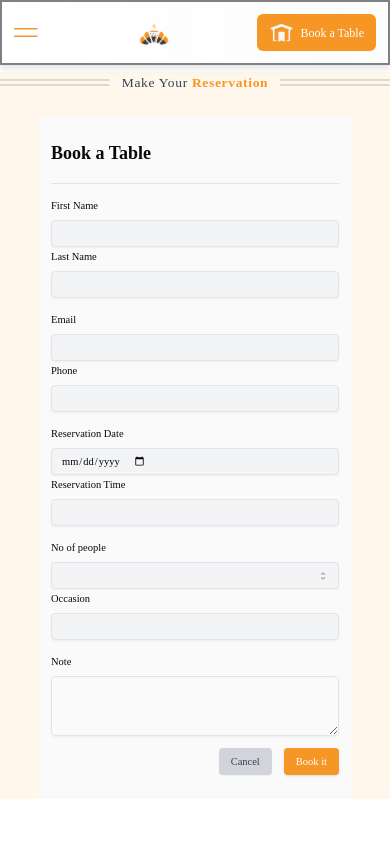
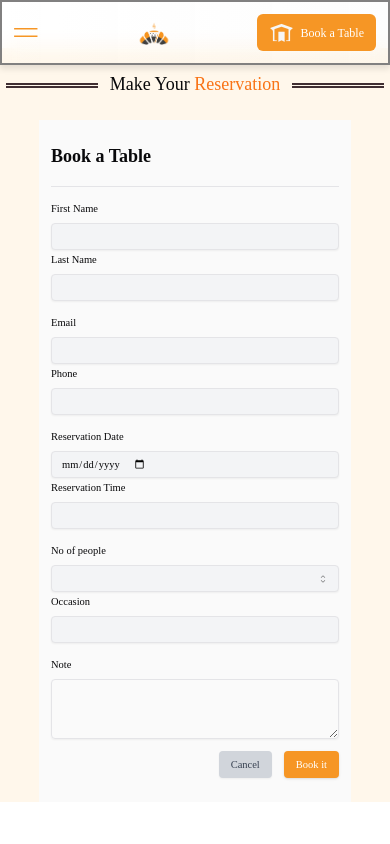
Before and after one commit to shyam888-git/Bon_Appetit, a React (Vite) app: page /reservation in a window 390 px wide. Shown: the top 844 px of the page. Built offline with nearby package versions, Linux system fonts and the light colour scheme; a web font is replaced by a local one.

Commit message:
responsive

```diff
--- a/src/components/Contact/ContactUs.tsx
+++ b/src/components/Contact/ContactUs.tsx
@@ -3,7 +3,11 @@ import LandingForm from "./ContactForm";
 export const ContactUs = () => {
   return (
     <div className="bg-white">
-      <div className="py-16 bg-[#FFF7EB] relative lg:flex lg:justify-around lg:items-center grid gap-10 justify-center items-center px-4 lg:px-0">
+      <div
+        className="py-16 bg-[#FFF7EB] relative lg:flex lg:justify-around lg:items-center
+       grid sm:gap-0 lg:gap-10
+      justify-center items-center px-4 lg:px-0"
+      >
         {/* Contact Info Section */}
         <div className="text-primary-gray-50 text-center lg:text-left">
           <p className="text-lg lg:text-xl text-[#F69625] font-bold uppercase mt-12 mb-4">
@@ -13,7 +17,7 @@ export const ContactUs = () => {
             Let&apos;s Talk About <br className="hidden lg:block" />
             Your Information
           </p>
-          <p className="text-base lg:text-xl text-[#000] font-medium mb-5">
+          <p className="text-base lg:text-xl text-[#000] font-medium ">
             Call us for immediate support to this number
             <br />
             9-987-254-001
--- a/src/components/Cookies/Cookies.tsx
+++ b/src/components/Cookies/Cookies.tsx
@@ -12,7 +12,7 @@ const CookieConsent = () => {
     return null;
   }
   return (
-    <div className=" bg-black bg-opacity-50 flex justify-end relative left-96 top-12">
+    <div className=" bg-black bg-opacity-50 flex justify-end relative left-96 top-2">
       <div className="bg-white rounded-lg p-6 w-96 relative">
         <div className="flex justify-between items-center mb-6">
           <h2 className="text-[24px] font-[600]  text-[#402E32]">
--- a/src/components/Header/Header.tsx
+++ b/src/components/Header/Header.tsx
@@ -14,18 +14,16 @@ const Header = ({ currentSlide, titles }) => {
       setIsMobile(window.innerWidth < 760);
     };
 
-    const handleScroll = () => {
-      if (window.scrollY > 0) {
-        setShowCookieConsent(false);
-      }
-    };
+    // const handleScroll = () => {
+    //   if (window.scrollY > 0) {
+    //     setShowCookieConsent(false);
+    //   }
+    // };
 
     window.addEventListener("resize", handleResize);
-    window.addEventListener("scroll", handleScroll);
 
     return () => {
       window.removeEventListener("resize", handleResize);
-      window.removeEventListener("scroll", handleScroll);
     };
   }, []);
 
@@ -47,19 +45,20 @@ const Header = ({ currentSlide, titles }) => {
           <MenuCard />
         ) : (
           <>
-            <div className="button_title mt-80">
-              <span>{mainTitle} </span>
-              <span className="mt-[-8px]">{subTitle} </span>
+            <div className="flex  justify-center  ">
+              <div className="">
+                <Button
+                  type="submit"
+                  className="bg-yellow-500 text-white px-6 py-3
+                relative bottom-8
+                rounded-lg hover:bg-yellow-600 "
+                >
+                  See Menu
+                </Button>
+              </div>
+              {/* {showCookieConsent && <CookieConsent />} */}
             </div>
 
-            <Button
-              type="submit"
-              className="bg-yellow-500 text-white px-6 py-3 rounded-lg hover:bg-yellow-600 mt-4"
-            >
-              See Menu
-            </Button>
-
-            {showCookieConsent && <CookieConsent />}
           </>
         )}
       </div>
--- a/src/components/Menu/MenuSection.tsx
+++ b/src/components/Menu/MenuSection.tsx
@@ -4,57 +4,17 @@ const MenuSection = () => {
   return (
     <div className="bg-[#FFF7EB] w-full py-16 ">
       {/* Wrapping all the borders and text in a column */}
-      <div className="flex justify-between items-center space-x-4 my-8 ">
-        {/* Upper row of borders */}
-        <div className="flex-1 grid justify-start items-center gap-1 ">
-          <svg
-            xmlns="http://www.w3.org/2000/svg"
-            className="w-full max-w-[200px] sm:max-w-[300px] md:max-w-[350px] lg:max-w-[1000px]"
-            height="2"
-            viewBox="0 0 678 2"
-            fill="none"
-          >
-            <path d="M-155 1H677.5" stroke="#402E32" strokeWidth="2" />
-          </svg>
-          <svg
-            xmlns="http://www.w3.org/2000/svg"
-            className="w-full max-w-[200px] sm:max-w-[300px] md:max-w-[350px] lg:max-w-[1000px]"
-            height="2"
-            viewBox="0 0 678 2"
-            fill="none"
-          >
-            <path d="M-155 1H677.5" stroke="#402E32" strokeWidth="2" />
-          </svg>
+      <div className="w-full flex items-center justify-center gap-4 py-8">
+        <div className="flex-grow h-[2px] bg-gray-800 relative">
+          <div className="absolute top-[3px] left-0 right-0 h-[2px] bg-gray-800" />
         </div>
-
-        {/* Title in the middle */}
-        <h2 className="text-lg sm:text-xl lg:text-2xl font-medium text-gray-700 tracking-wider whitespace-nowrap">
-          Our <span className="text-[#F69625] font-bold">Menu </span>
+        <h2 className="text-2xl md:text-3xl lg:text-4xl whitespace-nowrap">
+          Our <span className="text-orange-500">Menu</span>
         </h2>
-
-        {/* Lower row of borders */}
-        <div className="flex-1 grid justify-end items-center gap-1">
-          <svg
-            xmlns="http://www.w3.org/2000/svg"
-            className="w-full max-w-[200px] sm:max-w-[300px] md:max-w-[350px] lg:max-w-full"
-            height="2"
-            viewBox="0 0 678 2"
-            fill="none"
-          >
-            <path d="M-155 1H677.5" stroke="#402E32" strokeWidth="2" />
-          </svg>
-          <svg
-            xmlns="http://www.w3.org/2000/svg"
-            className="w-full max-w-[200px] sm:max-w-[300px] md:max-w-[350px] lg:max-w-full"
-            height="2"
-            viewBox="0 0 678 2"
-            fill="none"
-          >
-            <path d="M-155 1H677.5" stroke="#402E32" strokeWidth="2" />
-          </svg>
+        <div className="flex-grow h-[2px] bg-gray-800 relative">
+          <div className="absolute top-[3px] left-0 right-0 h-[2px] bg-gray-800" />
         </div>
       </div>
-
       {/* Reservation form */}
       <Menu />
     </div>
--- a/src/components/Reservation/ReservationMain.tsx
+++ b/src/components/Reservation/ReservationMain.tsx
@@ -5,55 +5,15 @@ const ReservationMain = () => {
     <div className="bg-[#FFF] w-full py-16  ">
       {/* Wrapping all the borders and text in a column */}
       <div className="bg-[#FFF7EB]  ">
-        <div className="flex justify-between items-center space-x-4 my-8  ">
-          {/* Upper row of borders */}
-          <div className="flex-1 grid justify-start items-center gap-1">
-            <svg
-              xmlns="http://www.w3.org/2000/svg"
-              className="w-full max-w-[200px] sm:max-w-[300px] md:max-w-[350px] lg:max-w-full"
-              height="2"
-              viewBox="0 0 678 2"
-              fill="none"
-            >
-              <path d="M-155 1H677.5" stroke="#402E32" strokeWidth="2" />
-            </svg>
-            <svg
-              xmlns="http://www.w3.org/2000/svg"
-              className="w-full max-w-[200px] sm:max-w-[300px] md:max-w-[350px] lg:max-w-full"
-              height="2"
-              viewBox="0 0 678 2"
-              fill="none"
-            >
-              <path d="M-155 1H677.5" stroke="#402E32" strokeWidth="2" />
-            </svg>
+        <div className="w-full flex items-center justify-center gap-4 px-2 py-8">
+          <div className="flex-grow h-[2px] bg-[#402E32] relative">
+            <div className="absolute top-[3px] left-0 right-0 h-[2px] bg-[rgb(64,46,50)]" />
           </div>
-
-          {/* Title in the middle */}
-          <h2 className="text-lg sm:text-xl lg:text-2xl font-medium text-gray-700 tracking-wider whitespace-nowrap">
-            Make Your{" "}
-            <span className="text-[#F69625] font-bold">Reservation</span>
+          <h2 className="text-2xl md:text-3xl lg:text-4xl flex-wrap whitespace-nowrap">
+            Make Your <span className="text-orange-500">Reservation</span>
           </h2>
-
-          {/* Lower row of borders */}
-          <div className="flex-1 grid justify-end items-center gap-1">
-            <svg
-              xmlns="http://www.w3.org/2000/svg"
-              className="w-full max-w-[200px] sm:max-w-[300px] md:max-w-[350px] lg:max-w-full"
-              height="2"
-              viewBox="0 0 678 2"
-              fill="none"
-            >
-              <path d="M-155 1H677.5" stroke="#402E32" strokeWidth="2" />
-            </svg>
-            <svg
-              xmlns="http://www.w3.org/2000/svg"
-              className="w-full max-w-[200px] sm:max-w-[300px] md:max-w-[350px] lg:max-w-full"
-              height="2"
-              viewBox="0 0 678 2"
-              fill="none"
-            >
-              <path d="M-155 1H677.5" stroke="#402E32" strokeWidth="2" />
-            </svg>
+          <div className="flex-grow h-[2px] bg-[#402E32] relative">
+            <div className="absolute top-[3px] left-0 right-0 h-[2px] bg-[#402E32]" />
           </div>
         </div>
 
```
Also changed, not shown: src/components/Menu/Menu.tsx (line endings or trailing spaces).
